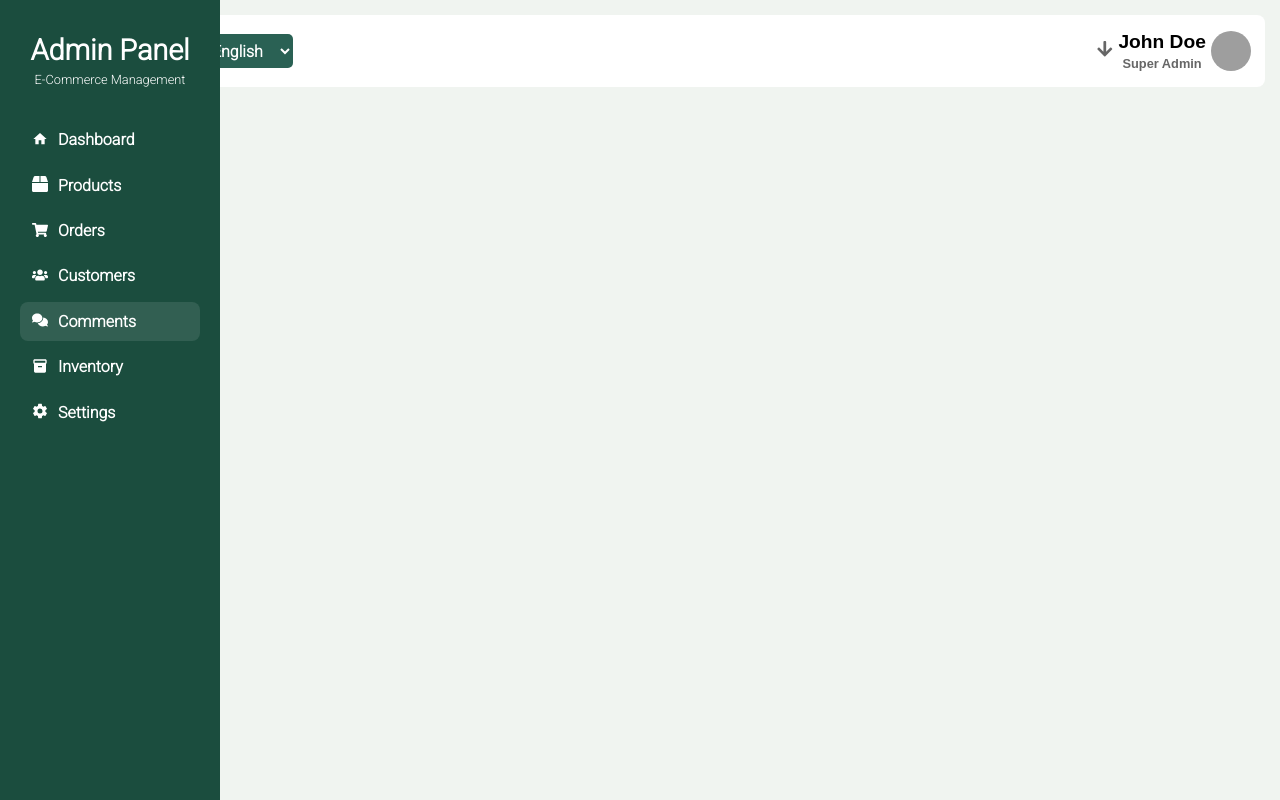
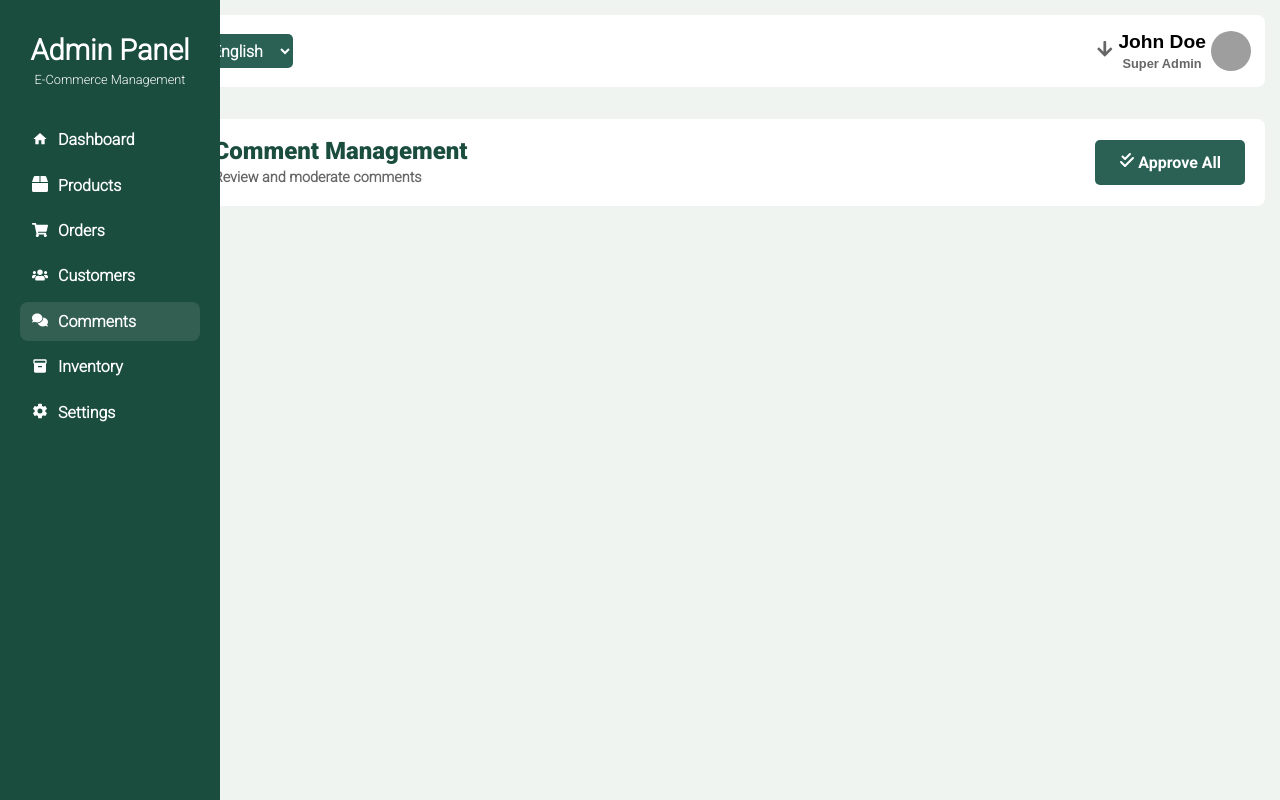
Before and after one commit to mohammadmehdidalvandii/Dashboard, a React (Vite) app in the folder frontend/dashboard/: page /Comments in a window 1280 px wide. Built offline with nearby package versions, Linux system fonts and the light colour scheme; grey boxes are pictures that could not be loaded.

Commit message:
created section commentManagement for comments

```diff
--- /dev/null
+++ b/frontend/dashboard/src/components/templates/comments/CommentManagement/CommentManagement.css
@@ -0,0 +1,5 @@
+.commentManagement{
+    display: block;
+    width: 100%;
+    margin-top: 2rem;
+}
--- /dev/null
+++ b/frontend/dashboard/src/components/templates/comments/CommentManagement/CommentManagement.jsx
@@ -0,0 +1,28 @@
+import './CommentManagement.css'
+import { FaCheckDouble } from "react-icons/fa6";
+
+
+function CommentManagement() {
+  return (
+   <section className="commentManagement box">
+        <div>
+            <div className="management">
+                <div>
+                    <h2>Comment Management</h2>
+                    <p>Review and moderate comments</p>
+                </div>
+                    <button className="btn">
+                        <span className="icon">
+                            <FaCheckDouble/>
+                        </span>
+                        <span className="text">
+                            Approve All
+                        </span>
+                    </button>
+            </div>
+        </div>
+   </section>
+  )
+}
+
+export default CommentManagement
--- a/frontend/dashboard/src/page/Comments/Comments.jsx
+++ b/frontend/dashboard/src/page/Comments/Comments.jsx
@@ -1,9 +1,11 @@
+import CommentManagement from '../../components/templates/comments/CommentManagement/CommentManagement'
 import MetaTag from '../../hook/MetaTag/MetaTag'
 
 function Comments() {
   return (
     <>
     <MetaTag title='Dashboard | Comments'/>
+    <CommentManagement/>
     </>
   )
 }
```
